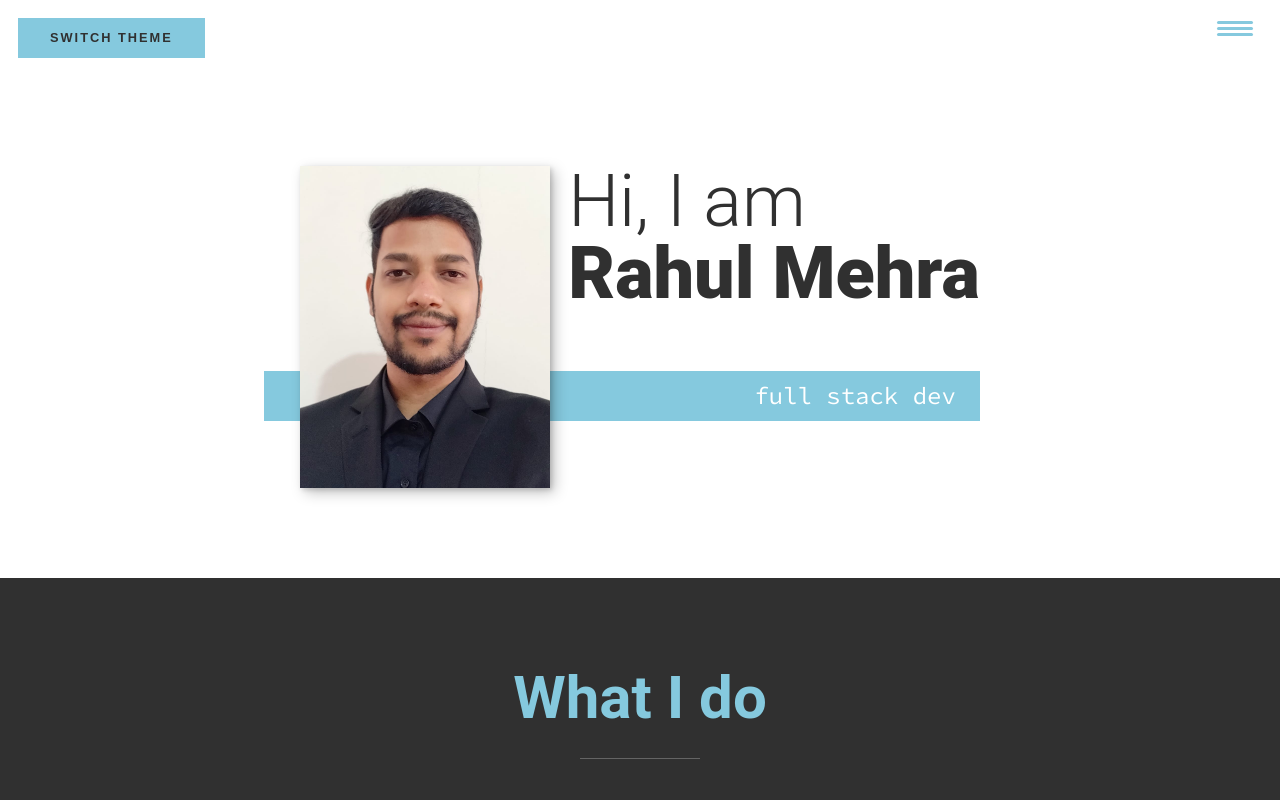
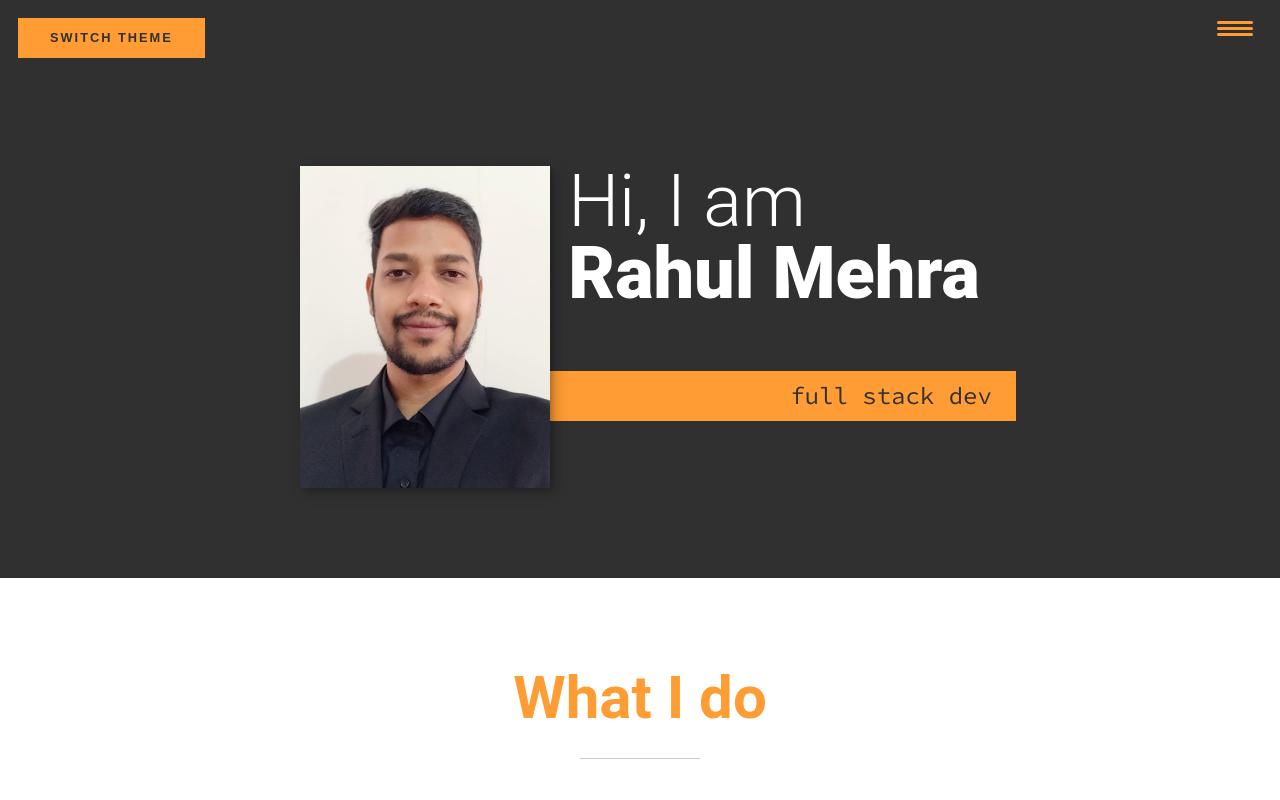
Before and after one commit to rahulm2/rahulm2.github.io, a React (Create React App) app: page / in a window 1280 px wide. Shown: the top 800 px of the page. Built offline with nearby package versions, Linux system fonts and the light colour scheme.

Commit message:
added animation

```diff
--- a/src/assets/sass/layout/_section-intro.scss
+++ b/src/assets/sass/layout/_section-intro.scss
@@ -1,20 +1,13 @@
 .section__title--intro {
   font-weight: $fw-reg;
+  position: relative;
+  animation: dropin 1s ease-out forwards;
 }
 
 .section__title--intro strong {
   display: block;
 }
 
-.section__subtitle--intro {
-  color: $clr-banner-text;
-  background: $clr-accent;
-  padding: 0.25em 1em;
-  font-family: $ff-secondary;
-  margin-bottom: 1em;
-
-  height: fit-content;
-}
 .intro {
   position: relative;
   display: flex;
@@ -23,10 +16,21 @@
 
 .intro__img {
   box-shadow: $bs;
+  position: relative;
+  opacity: 0;
+  animation: fadein 1s ease-in 1s forwards;
 }
 
 .section__subtitle--intro {
+  position: relative;
   display: inline-block;
+  color: $clr-banner-text;
+  background: $clr-accent;
+  padding: 0.25em 1em;
+  font-family: $ff-secondary;
+  margin-bottom: 1em;
+  height: fit-content;
+  animation: left-to-right 1s ease-in forwards;
 }
 
 @media (min-width: 600px) {
@@ -58,3 +62,30 @@
     width: calc(100% + 1.5em);
   }
 }
+
+@keyframes left-to-right {
+  0% {
+    left: -100vw;
+  }
+  100% {
+    left: 0;
+  }
+}
+
+@keyframes fadein {
+  0% {
+    opacity: 0;
+  }
+  100% {
+    opacity: 1;
+  }
+}
+
+@keyframes dropin {
+  0% {
+    top: -1000px;
+  }
+  100% {
+    top: 0;
+  }
+}
--- a/src/assets/sass/layout/_section-services.scss
+++ b/src/assets/sass/layout/_section-services.scss
@@ -1,5 +1,6 @@
 /* My services section */
 .my-services {
+  position: relative;
   background-color: $clr-secondary;
   background-size: cover;
   /* background-blend-mode: multiply; */
--- a/src/utils/index.jsx
+++ b/src/utils/index.jsx
@@ -7,6 +7,11 @@ import {
 
 export const changeTheme = (switchTheme) => {
   if (switchTheme) {
+    document.documentElement.style.setProperty("--clr-accent", accentColor);
+    document.documentElement.style.setProperty("--clr-secondary", darkColor);
+    document.documentElement.style.setProperty("--clr-primary", lightColor);
+    document.documentElement.style.setProperty("--clr-banner", lightColor);
+  } else {
     document.documentElement.style.setProperty(
       "--clr-accent",
       switchAccentColor
@@ -14,10 +19,5 @@ export const changeTheme = (switchTheme) => {
     document.documentElement.style.setProperty("--clr-secondary", lightColor);
     document.documentElement.style.setProperty("--clr-primary", darkColor);
     document.documentElement.style.setProperty("--clr-banner", darkColor);
-  } else {
-    document.documentElement.style.setProperty("--clr-accent", accentColor);
-    document.documentElement.style.setProperty("--clr-secondary", darkColor);
-    document.documentElement.style.setProperty("--clr-primary", lightColor);
-    document.documentElement.style.setProperty("--clr-banner", lightColor);
   }
 };
```
